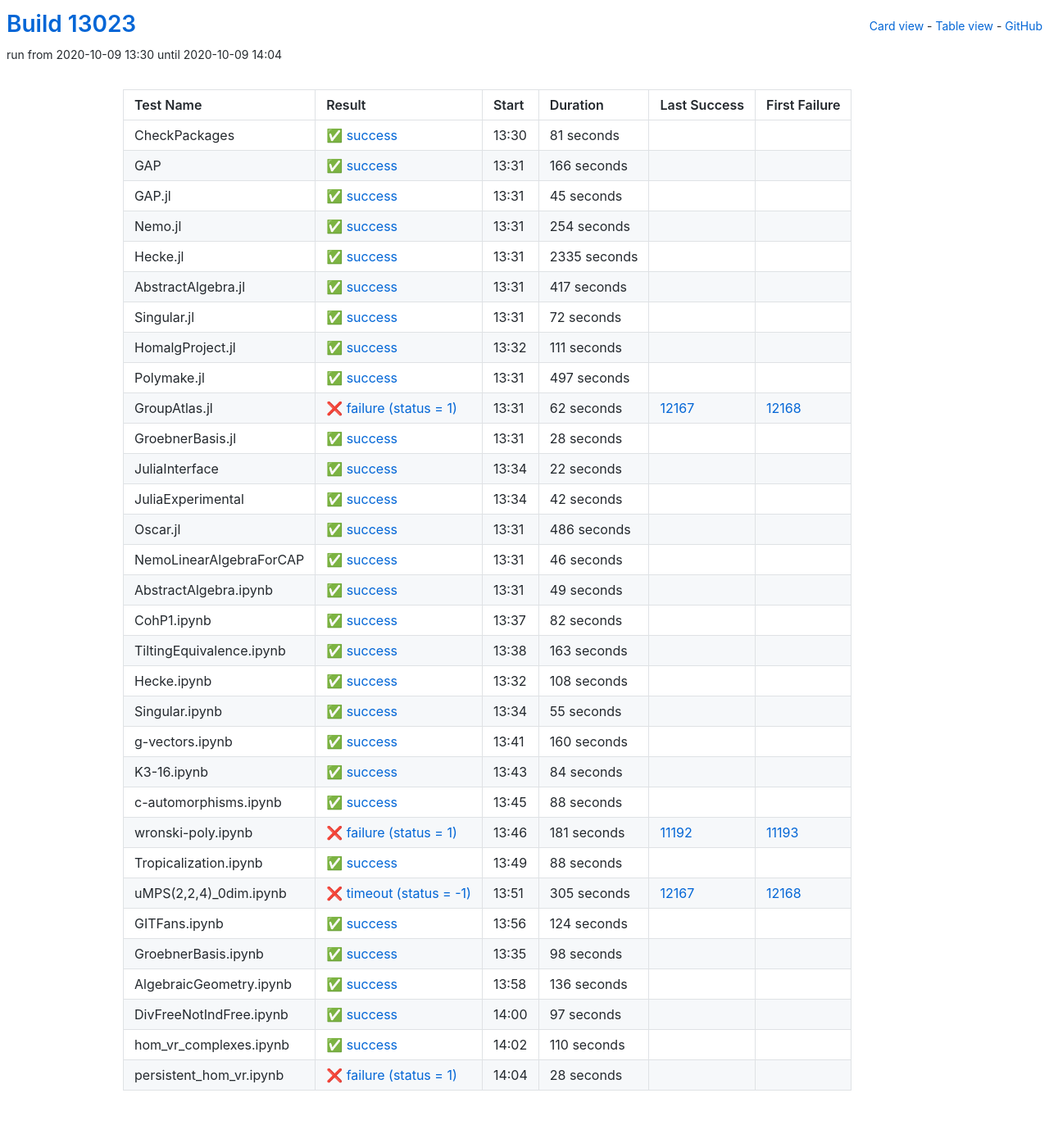
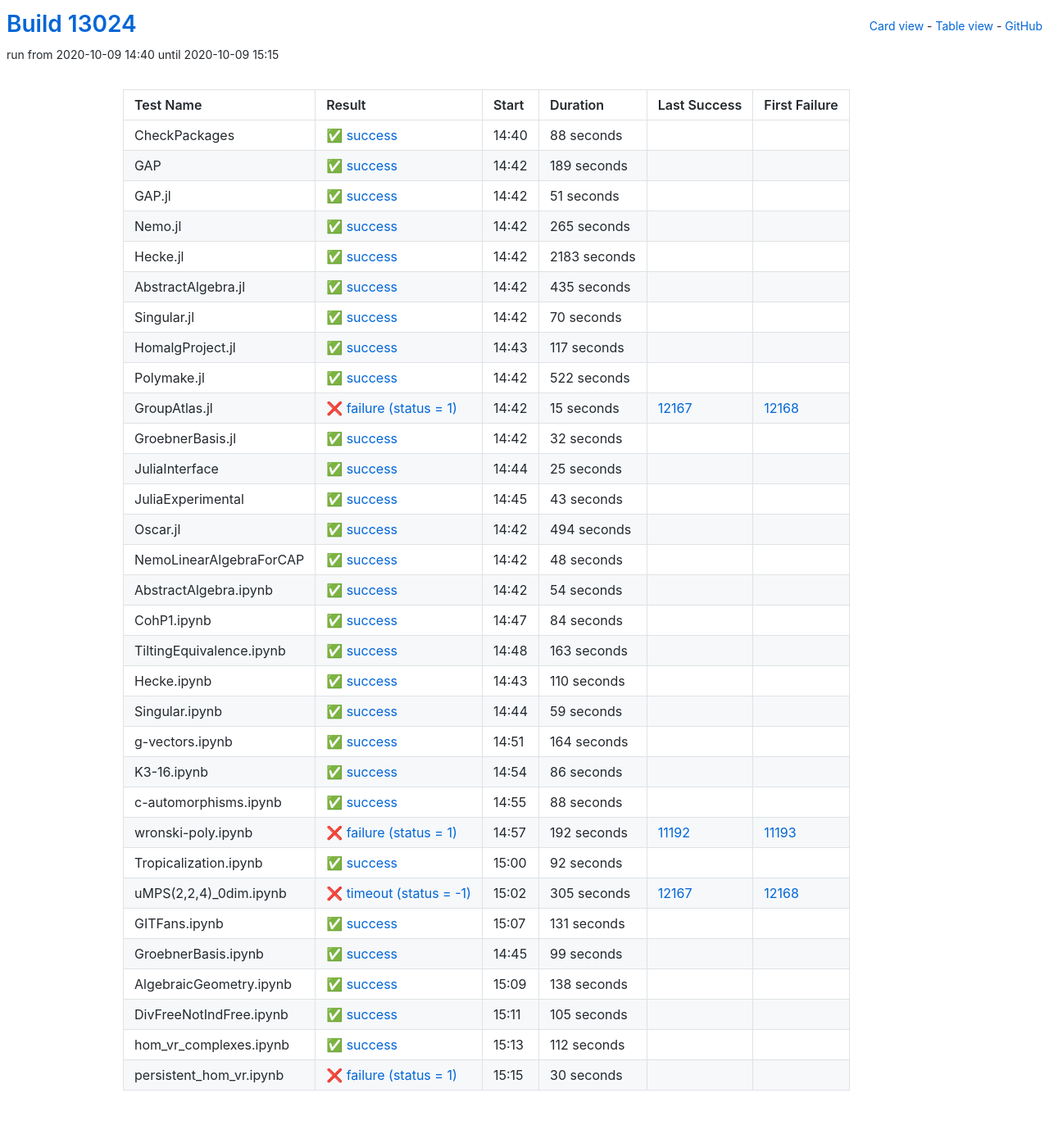
Before and after one commit to oscar-system/oscar-ci-status, a Jekyll site: the page built from table.html, in a window 1280 px wide. Shown: the whole page at 82% size. Built offline with Jekyll 4.4.1, drawn with Linux system fonts in a browser that asks for light colours.

Commit message:
Build #13024

```diff
--- a/_data/ci.yml
+++ b/_data/ci.yml
@@ -1,6 +1,6 @@
 ---
-build: 13023
-build_url: https://oscarci.mathematik.uni-kl.de/job/oscar/13023/
+build: 13024
+build_url: https://oscarci.mathematik.uni-kl.de/job/oscar/13024/
 job: oscar
 organization: oscar-system
 repo: oscar-ci-status
@@ -8,212 +8,212 @@
 tests:
 - name: CheckPackages
   id: checkpackages
-  log: https://oscarci.mathematik.uni-kl.de/job/oscar/13023/artifact/logs/build-13023/CheckPackages.log
-  start: 2020-10-09 13:30
+  log: https://oscarci.mathematik.uni-kl.de/job/oscar/13024/artifact/logs/build-13024/CheckPackages.log
+  start: 2020-10-09 14:40
   success: true
   exitcode: 0
   status: success
-  duration: 81
+  duration: 88
   last_success: false
   last_success_url:
   first_failure: false
   first_failure_url:
 - name: GAP
   id: gap
-  log: https://oscarci.mathematik.uni-kl.de/job/oscar/13023/artifact/logs/build-13023/GAP.log
-  start: 2020-10-09 13:31
+  log: https://oscarci.mathematik.uni-kl.de/job/oscar/13024/artifact/logs/build-13024/GAP.log
+  start: 2020-10-09 14:42
   success: true
   exitcode: 0
   status: success
-  duration: 166
+  duration: 189
   last_success: false
   last_success_url:
   first_failure: false
   first_failure_url:
 - name: GAP.jl
   id: gap-jl
-  log: https://oscarci.mathematik.uni-kl.de/job/oscar/13023/artifact/logs/build-13023/GAP.jl.log
-  start: 2020-10-09 13:31
+  log: https://oscarci.mathematik.uni-kl.de/job/oscar/13024/artifact/logs/build-13024/GAP.jl.log
+  start: 2020-10-09 14:42
   success: true
   exitcode: 0
   status: success
-  duration: 45
+  duration: 51
   last_success: false
   last_success_url:
   first_failure: false
   first_failure_url:
 - name: Nemo.jl
   id: nemo-jl
-  log: https://oscarci.mathematik.uni-kl.de/job/oscar/13023/artifact/logs/build-13023/Nemo.jl.log
-  start: 2020-10-09 13:31
+  log: https://oscarci.mathematik.uni-kl.de/job/oscar/13024/artifact/logs/build-13024/Nemo.jl.log
+  start: 2020-10-09 14:42
   success: true
   exitcode: 0
   status: success
-  duration: 254
+  duration: 265
   last_success: false
   last_success_url:
   first_failure: false
   first_failure_url:
 - name: Hecke.jl
   id: hecke-jl
-  log: https://oscarci.mathematik.uni-kl.de/job/oscar/13023/artifact/logs/build-13023/Hecke.jl.log
-  start: 2020-10-09 13:31
+  log: https://oscarci.mathematik.uni-kl.de/job/oscar/13024/artifact/logs/build-13024/Hecke.jl.log
+  start: 2020-10-09 14:42
   success: true
   exitcode: 0
   status: success
-  duration: 2335
+  duration: 2183
   last_success: false
   last_success_url:
   first_failure: false
   first_failure_url:
 - name: AbstractAlgebra.jl
   id: abstractalgebra-jl
-  log: https://oscarci.mathematik.uni-kl.de/job/oscar/13023/artifact/logs/build-13023/AbstractAlgebra.jl.log
-  start: 2020-10-09 13:31
+  log: https://oscarci.mathematik.uni-kl.de/job/oscar/13024/artifact/logs/build-13024/AbstractAlgebra.jl.log
+  start: 2020-10-09 14:42
   success: true
   exitcode: 0
   status: success
-  duration: 417
+  duration: 435
   last_success: false
   last_success_url:
   first_failure: false
   first_failure_url:
 - name: Singular.jl
   id: singular-jl
-  log: https://oscarci.mathematik.uni-kl.de/job/oscar/13023/artifact/logs/build-13023/Singular.jl.log
-  start: 2020-10-09 13:31
+  log: https://oscarci.mathematik.uni-kl.de/job/oscar/13024/artifact/logs/build-13024/Singular.jl.log
+  start: 2020-10-09 14:42
   success: true
   exitcode: 0
   status: success
-  duration: 72
+  duration: 70
   last_success: false
   last_success_url:
   first_failure: false
   first_failure_url:
 - name: HomalgProject.jl
   id: homalgproject-jl
-  log: https://oscarci.mathematik.uni-kl.de/job/oscar/13023/artifact/logs/build-13023/HomalgProject.jl.log
-  start: 2020-10-09 13:32
+  log: https://oscarci.mathematik.uni-kl.de/job/oscar/13024/artifact/logs/build-13024/HomalgProject.jl.log
+  start: 2020-10-09 14:43
   success: true
   exitcode: 0
   status: success
-  duration: 111
+  duration: 117
   last_success: false
   last_success_url:
   first_failure: false
   first_failure_url:
 - name: Polymake.jl
   id: polymake-jl
-  log: https://oscarci.mathematik.uni-kl.de/job/oscar/13023/artifact/logs/build-13023/Polymake.jl.log
-  start: 2020-10-09 13:31
+  log: https://oscarci.mathematik.uni-kl.de/job/oscar/13024/artifact/logs/build-13024/Polymake.jl.log
+  start: 2020-10-09 14:42
   success: true
   exitcode: 0
   status: success
-  duration: 497
+  duration: 522
   last_success: false
   last_success_url:
   first_failure: false
   first_failure_url:
 - name: GroupAtlas.jl
   id: groupatlas-jl
-  log: https://oscarci.mathematik.uni-kl.de/job/oscar/13023/artifact/logs/build-13023/GroupAtlas.jl.log
-  start: 2020-10-09 13:31
+  log: https://oscarci.mathematik.uni-kl.de/job/oscar/13024/artifact/logs/build-13024/GroupAtlas.jl.log
+  start: 2020-10-09 14:42
   success: false
   exitcode: 1
   status: failure
-  duration: 62
+  duration: 15
   last_success: 12167
   last_success_url: https://oscarci.mathematik.uni-kl.de/job/oscar/12167/
   first_failure: 12168
   first_failure_url: https://oscarci.mathematik.uni-kl.de/job/oscar/12168/
 - name: GroebnerBasis.jl
   id: groebnerbasis-jl
-  log: https://oscarci.mathematik.uni-kl.de/job/oscar/13023/artifact/logs/build-13023/GroebnerBasis.jl.log
-  start: 2020-10-09 13:31
+  log: https://oscarci.mathematik.uni-kl.de/job/oscar/13024/artifact/logs/build-13024/GroebnerBasis.jl.log
+  start: 2020-10-09 14:42
   success: true
   exitcode: 0
   status: success
-  duration: 28
+  duration: 32
   last_success: false
   last_success_url:
   first_failure: false
   first_failure_url:
 - name: JuliaInterface
   id: juliainterface
-  log: https://oscarci.mathematik.uni-kl.de/job/oscar/13023/artifact/logs/build-13023/JuliaInterface.log
-  start: 2020-10-09 13:34
+  log: https://oscarci.mathematik.uni-kl.de/job/oscar/13024/artifact/logs/build-13024/JuliaInterface.log
+  start: 2020-10-09 14:44
   success: true
   exitcode: 0
   status: success
-  duration: 22
+  duration: 25
   last_success: false
   last_success_url:
   first_failure: false
   first_failure_url:
 - name: JuliaExperimental
   id: juliaexperimental
-  log: https://oscarci.mathematik.uni-kl.de/job/oscar/13023/artifact/logs/build-13023/JuliaExperimental.log
-  start: 2020-10-09 13:34
+  log: https://oscarci.mathematik.uni-kl.de/job/oscar/13024/artifact/logs/build-13024/JuliaExperimental.log
+  start: 2020-10-09 14:45
   success: true
   exitcode: 0
   status: success
-  duration: 42
+  duration: 43
   last_success: false
   last_success_url:
   first_failure: false
   first_failure_url:
 - name: Oscar.jl
   id: oscar-jl
-  log: https://oscarci.mathematik.uni-kl.de/job/oscar/13023/artifact/logs/build-13023/Oscar.jl.log
-  start: 2020-10-09 13:31
+  log: https://oscarci.mathematik.uni-kl.de/job/oscar/13024/artifact/logs/build-13024/Oscar.jl.log
+  start: 2020-10-09 14:42
   success: true
   exitcode: 0
   status: success
-  duration: 486
+  duration: 494
   last_success: false
   last_success_url:
   first_failure: false
   first_failure_url:
 - name: NemoLinearAlgebraForCAP
   id: nemolinearalgebraforcap
-  log: https://oscarci.mathematik.uni-kl.de/job/oscar/13023/artifact/logs/build-13023/NemoLinearAlgebraForCAP.log
-  start: 2020-10-09 13:31
+  log: https://oscarci.mathematik.uni-kl.de/job/oscar/13024/artifact/logs/build-13024/NemoLinearAlgebraForCAP.log
+  start: 2020-10-09 14:42
   success: true
   exitcode: 0
   status: success
-  duration: 46
+  duration: 48
   last_success: false
   last_success_url:
   first_failure: false
   first_failure_url:
 - name: AbstractAlgebra.ipynb
   id: abstractalgebra-ipynb
-  log: https://oscarci.mathematik.uni-kl.de/job/oscar/13023/artifact/logs/build-13023/AbstractAlgebra.ipynb.log
-  start: 2020-10-09 13:31
+  log: https://oscarci.mathematik.uni-kl.de/job/oscar/13024/artifact/logs/build-13024/AbstractAlgebra.ipynb.log
+  start: 2020-10-09 14:42
   success: true
   exitcode: 0
   status: success
-  duration: 49
+  duration: 54
   last_success: false
   last_success_url:
   first_failure: false
   first_failure_url:
 - name: CohP1.ipynb
   id: cohp1-ipynb
-  log: https://oscarci.mathematik.uni-kl.de/job/oscar/13023/artifact/logs/build-13023/CohP1.ipynb.log
-  start: 2020-10-09 13:37
+  log: https://oscarci.mathematik.uni-kl.de/job/oscar/13024/artifact/logs/build-13024/CohP1.ipynb.log
+  start: 2020-10-09 14:47
   success: true
   exitcode: 0
   status: success
-  duration: 82
+  duration: 84
   last_success: false
   last_success_url:
   first_failure: false
   first_failure_url:
 - name: TiltingEquivalence.ipynb
   id: tiltingequivalence-ipynb
-  log: https://oscarci.mathematik.uni-kl.de/job/oscar/13023/artifact/logs/build-13023/TiltingEquivalence.ipynb.log
-  start: 2020-10-09 13:38
+  log: https://oscarci.mathematik.uni-kl.de/job/oscar/13024/artifact/logs/build-13024/TiltingEquivalence.ipynb.log
+  start: 2020-10-09 14:48
   success: true
   exitcode: 0
   status: success
@@ -224,56 +224,56 @@
   first_failure_url:
 - name: Hecke.ipynb
   id: hecke-ipynb
-  log: https://oscarci.mathematik.uni-kl.de/job/oscar/13023/artifact/logs/build-13023/Hecke.ipynb.log
-  start: 2020-10-09 13:32
+  log: https://oscarci.mathematik.uni-kl.de/job/oscar/13024/artifact/logs/build-13024/Hecke.ipynb.log
+  start: 2020-10-09 14:43
   success: true
   exitcode: 0
   status: success
-  duration: 108
+  duration: 110
   last_success: false
   last_success_url:
   first_failure: false
   first_failure_url:
 - name: Singular.ipynb
   id: singular-ipynb
-  log: https://oscarci.mathematik.uni-kl.de/job/oscar/13023/artifact/logs/build-13023/Singular.ipynb.log
-  start: 2020-10-09 13:34
+  log: https://oscarci.mathematik.uni-kl.de/job/oscar/13024/artifact/logs/build-13024/Singular.ipynb.log
+  start: 2020-10-09 14:44
   success: true
   exitcode: 0
   status: success
-  duration: 55
+  duration: 59
   last_success: false
   last_success_url:
   first_failure: false
   first_failure_url:
 - name: g-vectors.ipynb
   id: g-vectors-ipynb
-  log: https://oscarci.mathematik.uni-kl.de/job/oscar/13023/artifact/logs/build-13023/g-vectors.ipynb.log
-  start: 2020-10-09 13:41
+  log: https://oscarci.mathematik.uni-kl.de/job/oscar/13024/artifact/logs/build-13024/g-vectors.ipynb.log
+  start: 2020-10-09 14:51
   success: true
   exitcode: 0
   status: success
-  duration: 160
+  duration: 164
   last_success: false
   last_success_url:
   first_failure: false
   first_failure_url:
 - name: K3-16.ipynb
   id: k3-16-ipynb
-  log: https://oscarci.mathematik.uni-kl.de/job/oscar/13023/artifact/logs/build-13023/K3-16.ipynb.log
-  start: 2020-10-09 13:43
+  log: https://oscarci.mathematik.uni-kl.de/job/oscar/13024/artifact/logs/build-13024/K3-16.ipynb.log
+  start: 2020-10-09 14:54
   success: true
   exitcode: 0
   status: success
-  duration: 84
+  duration: 86
   last_success: false
   last_success_url:
   first_failure: false
   first_failure_url:
 - name: c-automorphisms.ipynb
   id: c-automorphisms-ipynb
-  log: https://oscarci.mathematik.uni-kl.de/job/oscar/13023/artifact/logs/build-13023/c-automorphisms.ipynb.log
-  start: 2020-10-09 13:45
+  log: https://oscarci.mathematik.uni-kl.de/job/oscar/13024/artifact/logs/build-13024/c-automorphisms.ipynb.log
+  start: 2020-10-09 14:55
   success: true
   exitcode: 0
   status: success
@@ -284,32 +284,32 @@
   first_failure_url:
 - name: wronski-poly.ipynb
   id: wronski-poly-ipynb
-  log: https://oscarci.mathematik.uni-kl.de/job/oscar/13023/artifact/logs/build-13023/wronski-poly.ipynb.log
-  start: 2020-10-09 13:46
+  log: https://oscarci.mathematik.uni-kl.de/job/oscar/13024/artifact/logs/build-13024/wronski-poly.ipynb.log
+  start: 2020-10-09 14:57
   success: false
   exitcode: 1
   status: failure
-  duration: 181
+  duration: 192
   last_success: 11192
   last_success_url: https://oscarci.mathematik.uni-kl.de/job/oscar/11192/
   first_failure: 11193
   first_failure_url: https://oscarci.mathematik.uni-kl.de/job/oscar/11193/
 - name: Tropicalization.ipynb
   id: tropicalization-ipynb
-  log: https://oscarci.mathematik.uni-kl.de/job/oscar/13023/artifact/logs/build-13023/Tropicalization.ipynb.log
-  start: 2020-10-09 13:49
+  log: https://oscarci.mathematik.uni-kl.de/job/oscar/13024/artifact/logs/build-13024/Tropicalization.ipynb.log
+  start: 2020-10-09 15:00
   success: true
   exitcode: 0
   status: success
-  duration: 88
+  duration: 92
   last_success: false
   last_success_url:
   first_failure: false
   first_failure_url:
 - name: uMPS(2,2,4)_0dim.ipynb
   id: umps-2-2-4-0dim-ipynb
-  log: https://oscarci.mathematik.uni-kl.de/job/oscar/13023/artifact/logs/build-13023/uMPS-2-2-4-_0dim.ipynb.log
-  start: 2020-10-09 13:51
+  log: https://oscarci.mathematik.uni-kl.de/job/oscar/13024/artifact/logs/build-13024/uMPS-2-2-4-_0dim.ipynb.log
+  start: 2020-10-09 15:02
   success: false
   exitcode: -1
   status: timeout
@@ -320,72 +320,72 @@
   first_failure_url: https://oscarci.mathematik.uni-kl.de/job/oscar/12168/
 - name: GITFans.ipynb
   id: gitfans-ipynb
-  log: https://oscarci.mathematik.uni-kl.de/job/oscar/13023/artifact/logs/build-13023/GITFans.ipynb.log
-  start: 2020-10-09 13:56
+  log: https://oscarci.mathematik.uni-kl.de/job/oscar/13024/artifact/logs/build-13024/GITFans.ipynb.log
+  start: 2020-10-09 15:07
   success: true
   exitcode: 0
   status: success
-  duration: 124
+  duration: 131
   last_success: false
   last_success_url:
   first_failure: false
   first_failure_url:
 - name: GroebnerBasis.ipynb
   id: groebnerbasis-ipynb
-  log: https://oscarci.mathematik.uni-kl.de/job/oscar/13023/artifact/logs/build-13023/GroebnerBasis.ipynb.log
-  start: 2020-10-09 13:35
+  log: https://oscarci.mathematik.uni-kl.de/job/oscar/13024/artifact/logs/build-13024/GroebnerBasis.ipynb.log
+  start: 2020-10-09 14:45
   success: true
   exitcode: 0
   status: success
-  duration: 98
+  duration: 99
   last_success: false
   last_success_url:
   first_failure: false
   first_failure_url:
 - name: AlgebraicGeometry.ipynb
   id: algebraicgeometry-ipynb
-  log: https://oscarci.mathematik.uni-kl.de/job/oscar/13023/artifact/logs/build-13023/AlgebraicGeometry.ipynb.log
-  start: 2020-10-09 13:58
+  log: https://oscarci.mathematik.uni-kl.de/job/oscar/13024/artifact/logs/build-13024/AlgebraicGeometry.ipynb.log
+  start: 2020-10-09 15:09
   success: true
   exitcode: 0
   status: success
-  duration: 136
+  duration: 138
   last_success: false
   last_success_url:
   first_failure: false
   first_failure_url:
 - name: DivFreeNotIndFree.ipynb
   id: divfreenotindfree-ipynb
-  log: https://oscarci.mathematik.uni-kl.de/job/oscar/13023/artifact/logs/build-13023/DivFreeNotIndFree.ipynb.log
-  start: 2020-10-09 14:00
+  log: https://oscarci.mathematik.uni-kl.de/job/oscar/13024/artifact/logs/build-13024/DivFreeNotIndFree.ipynb.log
+  start: 2020-10-09 15:11
   success: true
   exitcode: 0
   status: success
-  duration: 97
+  duration: 105
   last_success: false
   last_success_url:
   first_failure: false
   first_failure_url:
 - name: hom_vr_complexes.ipynb
   id: hom-vr-complexes-ipynb
-  log: https://oscarci.mathematik.uni-kl.de/job/oscar/13023/artifact/logs/build-13023/hom_vr_complexes.ipynb.log
-  start: 2020-10-09 14:02
+  log: https://oscarci.mathematik.uni-kl.de/job/oscar/13024/artifact/logs/build-13024/hom_vr_complexes.ipynb.log
+  start: 2020-10-09 15:13
   success: true
   exitcode: 0
   status: success
-  duration: 110
+  duration: 112
   last_success: false
   last_success_url:
   first_failure: false
   first_failure_url:
 - name: persistent_hom_vr.ipynb
   id: persistent-hom-vr-ipynb
-  log: https://oscarci.mathematik.uni-kl.de/job/oscar/13023/artifact/logs/build-13023/persistent_hom_vr.ipynb.log
-  start: 2020-10-09 14:04
+  log: https://oscarci.mathematik.uni-kl.de/job/oscar/13024/artifact/logs/build-13024/persistent_hom_vr.ipynb.log
+  start: 2020-10-09 15:15
   success: false
   exitcode: 1
   status: failure
-  duration: 28
+  duration: 30
   last_success: false
   last_success_url:
   first_failure: false
```
Also changed, not shown: README.md.
